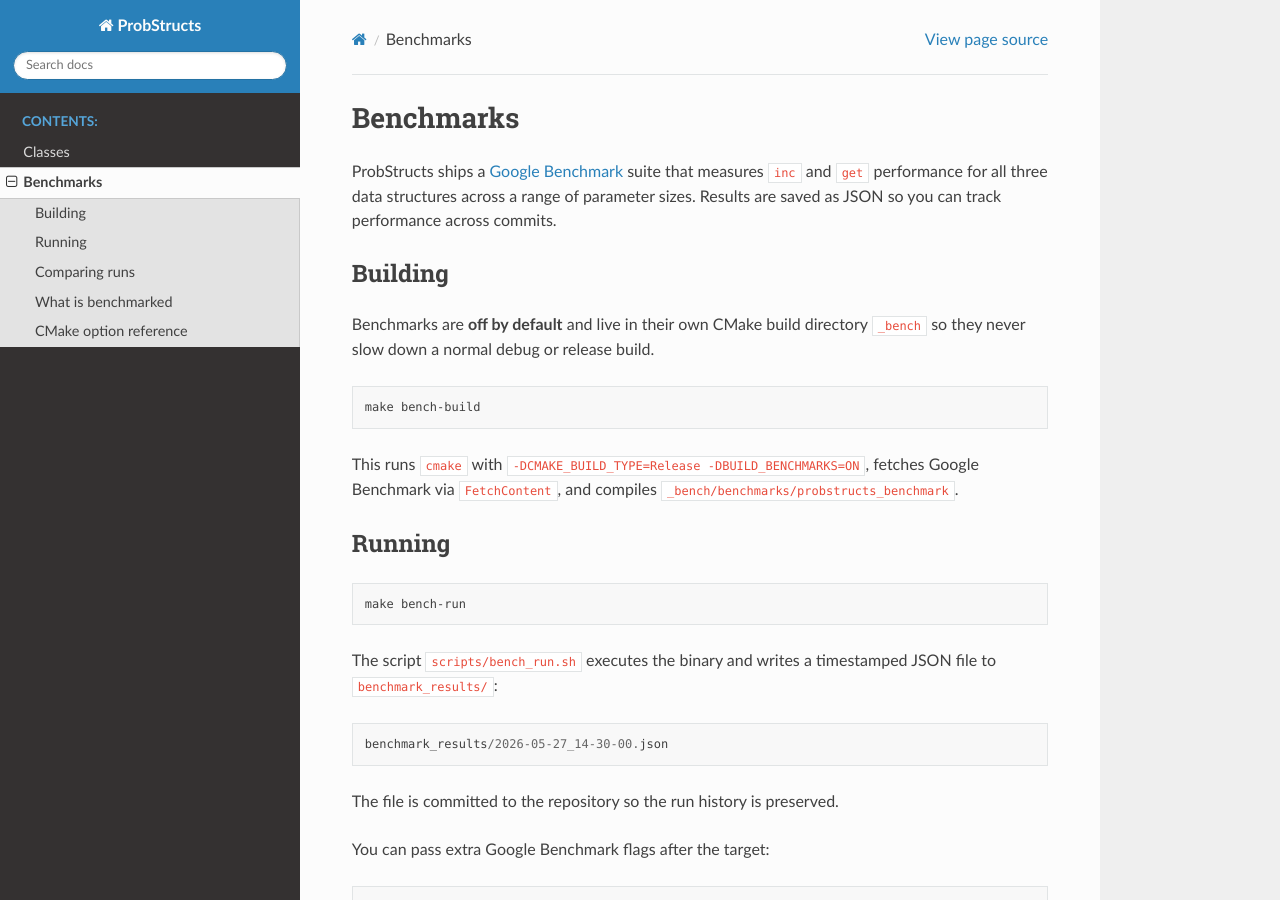
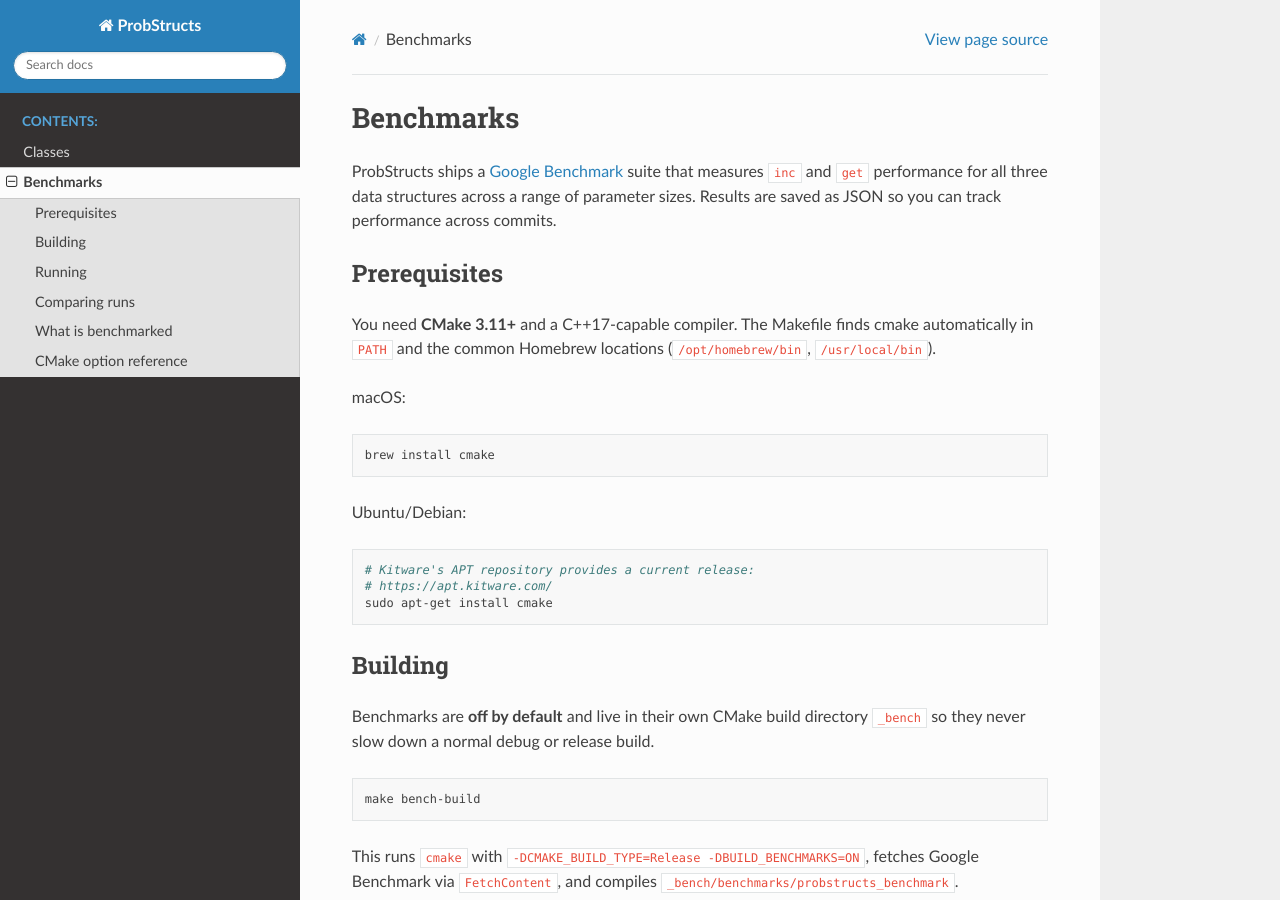
Before and after one commit to martin-majlis/probstructs, a Sphinx documentation site: the page built from docs/benchmarks.rst, in a window 1280 px wide and 900 px high. Built offline with Sphinx 7.4.7 and the Read the Docs theme 3.1.0, drawn with Linux system fonts in a browser that asks for light colours.

Commit message:
Fix cmake detection in Makefile; add prerequisites to benchmark docs
The Makefile now auto-detects cmake from PATH and common Homebrew paths
(/opt/homebrew/bin, /usr/local/bin) and emits a clear install hint if
cmake is not found, rather than a cryptic "No such file or directory".
All cmake calls use the detected $(CMAKE) variable.

Docs updated with a Prerequisites section listing cmake install commands
for macOS and Ubuntu.

Co-Authored-By: Claude Sonnet 4.6 <noreply@anthropic.com>

```diff
--- a/README.rst
+++ b/README.rst
@@ -75,7 +75,8 @@ Example
 Benchmarks
 ----------
 
-Build and run the benchmark suite (requires CMake and a C++17 compiler):
+Build and run the benchmark suite (requires CMake 3.11+ and a C++17 compiler;
+install on macOS with ``brew install cmake``):
 
 .. code-block:: bash
 
--- a/docs/benchmarks.rst
+++ b/docs/benchmarks.rst
@@ -6,6 +6,27 @@ performance for all three data structures across a range of parameter sizes.
 Results are saved as JSON so you can track performance across commits.
 
 .. _Google Benchmark: https://github.com/google/benchmark
+
+Prerequisites
+-------------
+
+You need **CMake 3.11+** and a C++17-capable compiler.  The Makefile finds
+cmake automatically in ``PATH`` and the common Homebrew locations
+(``/opt/homebrew/bin``, ``/usr/local/bin``).
+
+macOS:
+
+.. code-block:: bash
+
+    brew install cmake
+
+Ubuntu/Debian:
+
+.. code-block:: bash
+
+    # Kitware's APT repository provides a current release:
+    # https://apt.kitware.com/
+    sudo apt-get install cmake
 
 Building
 --------
```
Also changed, not shown: 1 other file.
